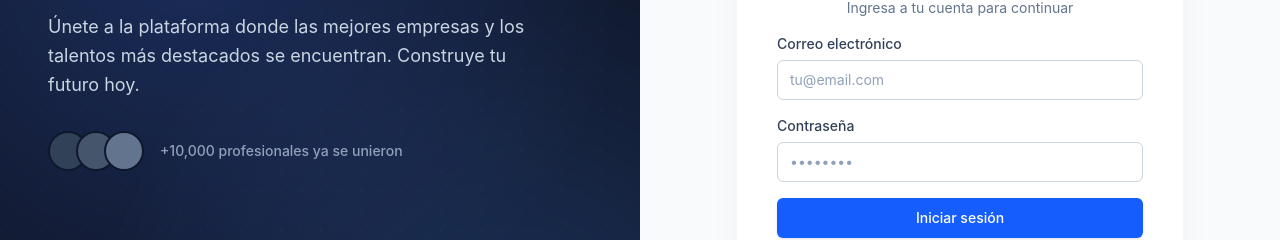
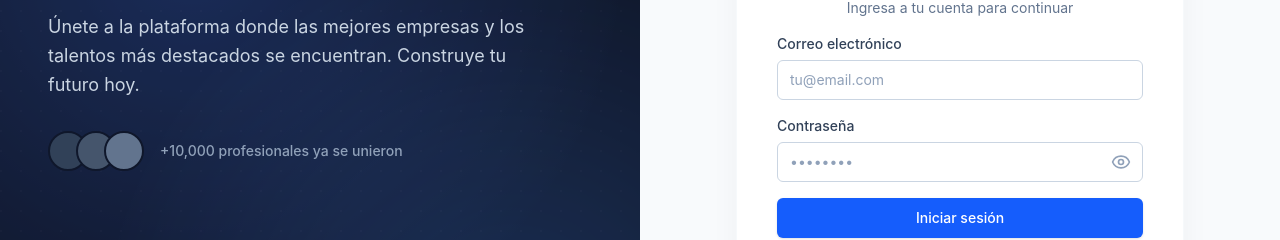
Before and after one commit to jeffersonhuichochacchi-beep/Plataforma-de-empleabilidad-estudiantil, a React (Vite) app in the folder empleabilidad-frontend/: page /auth/login in a window 1280 px wide. Shown: the part 290-530 px from the top of the page. Built offline with nearby package versions, Linux system fonts and the light colour scheme.

Commit message:
ocultar contraseña

```diff
--- a/empleabilidad-frontend/src/features/auth/views/LoginView.tsx
+++ b/empleabilidad-frontend/src/features/auth/views/LoginView.tsx
@@ -1,4 +1,4 @@
-import React from 'react';
+import React, { useState } from 'react';
 import { useForm } from 'react-hook-form';
 import { z } from 'zod';
 import { zodResolver } from '@hookform/resolvers/zod';
@@ -7,7 +7,7 @@ import { Input } from '@/shared/components/Input';
 import { authService } from '../services/auth.service';
 import { useAuthStore } from '../store/useAuthStore';
 import { useNavigate } from 'react-router-dom';
-import { Briefcase } from 'lucide-react';
+import { Briefcase, Eye, EyeOff } from 'lucide-react';
 import toast from 'react-hot-toast';
 
 const loginSchema = z.object({
@@ -20,6 +20,7 @@ type LoginFormValues = z.infer<typeof loginSchema>;
 export const LoginView: React.FC = () => {
   const { login } = useAuthStore();
   const navigate = useNavigate();
+  const [showPassword, setShowPassword] = useState(false);
 
   const {
     register,
@@ -68,13 +69,22 @@ export const LoginView: React.FC = () => {
           error={errors.email?.message}
         />
 
+        <div className="relative">
           <Input
             label="Contraseña"
-          type="password"
+            type={showPassword ? 'text' : 'password'}
             placeholder="••••••••"
             {...register('password')}
             error={errors.password?.message}
           />
+          <button
+            type="button"
+            onClick={() => setShowPassword(!showPassword)}
+            className="absolute right-3 top-9 text-slate-400 hover:text-slate-600 transition-colors"
+          >
+            {showPassword ? <EyeOff className="w-5 h-5" /> : <Eye className="w-5 h-5" />}
+          </button>
+        </div>
 
         <Button type="submit" className="w-full" isLoading={isSubmitting}>
           Iniciar sesión
--- a/empleabilidad-frontend/src/features/auth/views/RegisterView.tsx
+++ b/empleabilidad-frontend/src/features/auth/views/RegisterView.tsx
@@ -7,7 +7,7 @@ import { Input } from '@/shared/components/Input';
 import { authService } from '../services/auth.service';
 import { useAuthStore } from '../store/useAuthStore';
 import { useLocation, useNavigate } from 'react-router-dom';
-import { UserCircle, Building2, ShieldCheck } from 'lucide-react';
+import { UserCircle, Building2, ShieldCheck, Eye, EyeOff } from 'lucide-react';
 import toast from 'react-hot-toast';
 
 const candidatoSchema = z.object({
@@ -30,6 +30,7 @@ type EmpresaFormValues = z.infer<typeof empresaSchema>;
 
 export const RegisterView: React.FC = () => {
   const [role, setRole] = useState<'ESTUDIANTE' | 'EMPRESA'>('ESTUDIANTE');
+  const [showPassword, setShowPassword] = useState(false);
   const location = useLocation();
   const { login } = useAuthStore();
   const navigate = useNavigate();
@@ -109,7 +110,16 @@ export const RegisterView: React.FC = () => {
               <Input label="Apellidos" placeholder="Pérez" {...candidatoForm.register('apellidos')} error={candidatoForm.formState.errors.apellidos?.message} />
             </div>
             <Input label="Correo electrónico" type="email" placeholder="juan@email.com" {...candidatoForm.register('email')} error={candidatoForm.formState.errors.email?.message} />
-            <Input label="Contraseña" type="password" placeholder="••••••••" {...candidatoForm.register('password')} error={candidatoForm.formState.errors.password?.message} />
+            <div className="relative">
+              <Input label="Contraseña" type={showPassword ? 'text' : 'password'} placeholder="••••••••" {...candidatoForm.register('password')} error={candidatoForm.formState.errors.password?.message} />
+              <button
+                type="button"
+                onClick={() => setShowPassword(!showPassword)}
+                className="absolute right-3 top-9 text-slate-400 hover:text-slate-600 transition-colors"
+              >
+                {showPassword ? <EyeOff className="w-5 h-5" /> : <Eye className="w-5 h-5" />}
+              </button>
+            </div>
             <Button type="submit" className="w-full mt-2" isLoading={candidatoForm.formState.isSubmitting}>
               Unirse como Profesional
             </Button>
@@ -119,7 +129,16 @@ export const RegisterView: React.FC = () => {
             <Input label="RUC" placeholder="Ej: 20123456789" {...empresaForm.register('ruc')} error={empresaForm.formState.errors.ruc?.message} />
             <Input label="Razón Social" placeholder="Mi Empresa S.A.C" {...empresaForm.register('razonSocial')} error={empresaForm.formState.errors.razonSocial?.message} />
             <Input label="Correo Corporativo" type="email" placeholder="contacto@empresa.com" {...empresaForm.register('email')} error={empresaForm.formState.errors.email?.message} />
-            <Input label="Contraseña" type="password" placeholder="••••••••" {...empresaForm.register('password')} error={empresaForm.formState.errors.password?.message} />
+            <div className="relative">
+              <Input label="Contraseña" type={showPassword ? 'text' : 'password'} placeholder="••••••••" {...empresaForm.register('password')} error={empresaForm.formState.errors.password?.message} />
+              <button
+                type="button"
+                onClick={() => setShowPassword(!showPassword)}
+                className="absolute right-3 top-9 text-slate-400 hover:text-slate-600 transition-colors"
+              >
+                {showPassword ? <EyeOff className="w-5 h-5" /> : <Eye className="w-5 h-5" />}
+              </button>
+            </div>
             <Button type="submit" className="w-full mt-2" isLoading={empresaForm.formState.isSubmitting}>
               Unirse como Empresa
             </Button>
```
Lines whose indentation alone changed are shown as unchanged.
